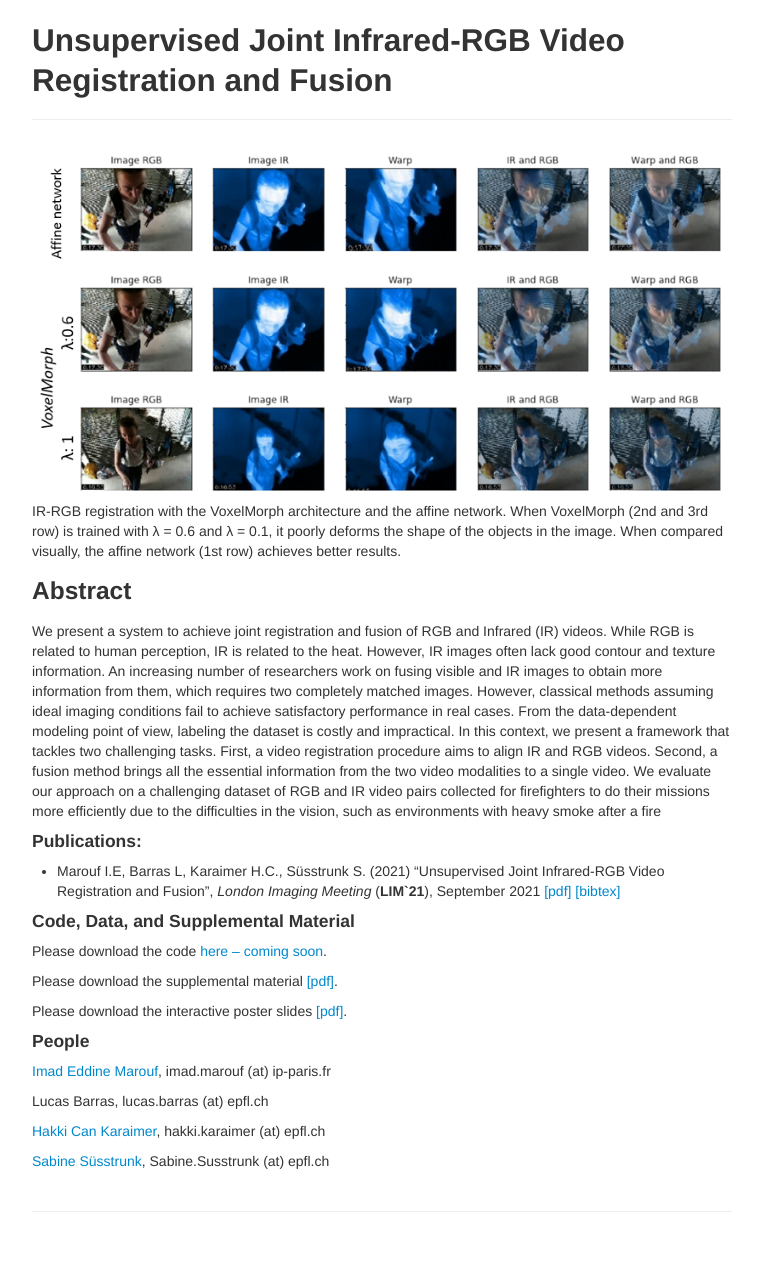
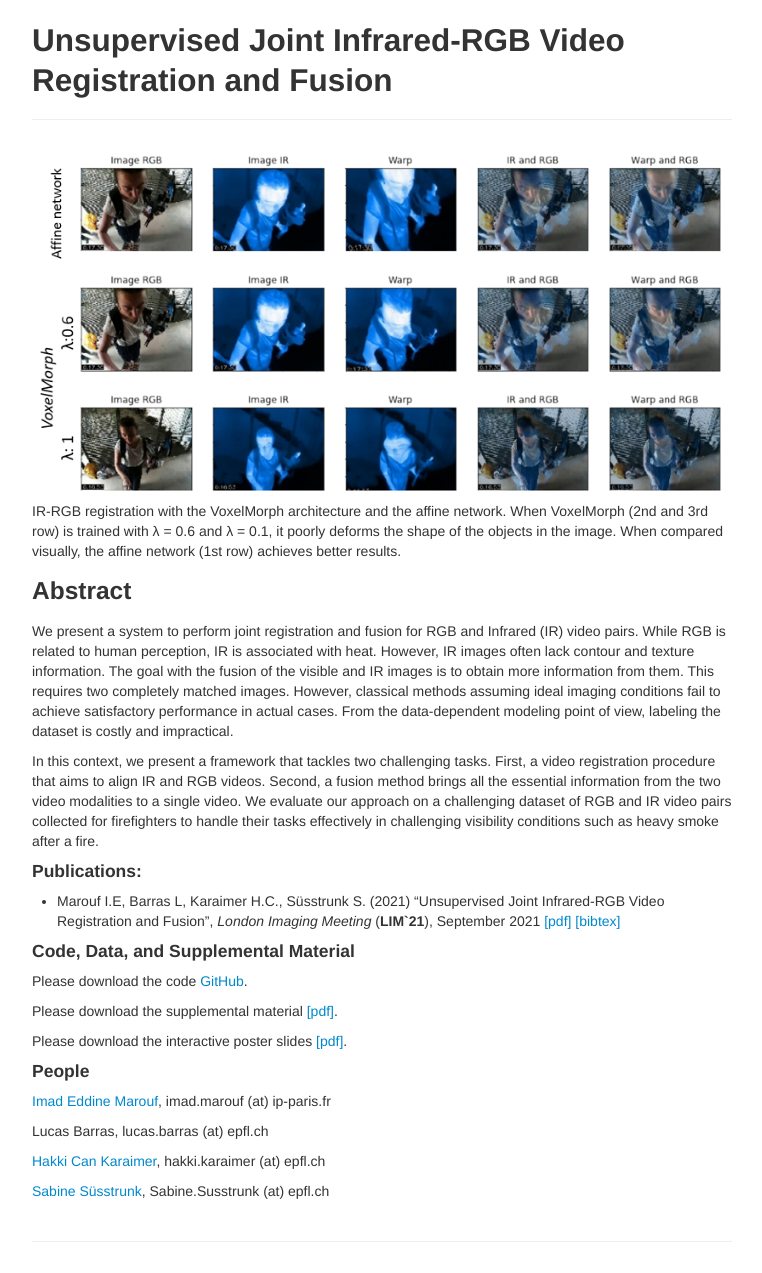
Before and after one commit to IemProg/color-pattern, a Jekyll site: the page built from index.md, in a window 1280 px wide. Shown: the whole page, without its empty margins (258-1020 px from the left). Built offline with Jekyll 4.4.1, drawn with Linux system fonts in a browser that asks for light colours; before the commit the page ends 1243 px from its top, so only the background shows below that.

Commit message:
Update files

```diff
--- a/index.md
+++ b/index.md
@@ -13,26 +13,30 @@ achieves better results.
 
 
 ### Abstract ###
-We present a system to achieve joint registration and fusion
-of RGB and Infrared (IR) videos. While RGB is related to human perception, IR is related to the heat. However, IR images
-often lack good contour and texture information. An increasing number of researchers work on fusing visible and IR images
-to obtain more information from them, which requires two completely matched images. However, classical methods assuming
-ideal imaging conditions fail to achieve satisfactory performance
-in real cases. From the data-dependent modeling point of view,
-labeling the dataset is costly and impractical.
+We present a system to perform joint registration and fusion
+for RGB and Infrared (IR) video pairs. While RGB is related to
+human perception, IR is associated with heat. However, IR images often lack contour and texture information. The goal with
+the fusion of the visible and IR images is to obtain more information from them. This requires two completely matched images.
+However, classical methods assuming ideal imaging conditions
+fail to achieve satisfactory performance in actual cases. From
+the data-dependent modeling point of view, labeling the dataset
+is costly and impractical.
+
+
 In this context, we present a framework that tackles two
-challenging tasks. First, a video registration procedure aims to
-align IR and RGB videos. Second, a fusion method brings all
+challenging tasks. First, a video registration procedure that aims
+to align IR and RGB videos. Second, a fusion method brings all
 the essential information from the two video modalities to a single video. We evaluate our approach on a challenging dataset of
-RGB and IR video pairs collected for firefighters to do their missions more efficiently due to the difficulties in the vision, such as
-environments with heavy smoke after a fire
+RGB and IR video pairs collected for firefighters to handle their
+tasks effectively in challenging visibility conditions such as heavy
+smoke after a fire.
 
 #### Publications: ####
 * Marouf I.E, Barras L, Karaimer H.C., Süsstrunk S. (2021) "Unsupervised Joint Infrared-RGB Video Registration and Fusion", *London Imaging Meeting* (**LIM`21**), September 2021 [[pdf]](./paper/Joint_Unsupervised_Video_Registration_and_Fusion.pdf) [[bibtex]](./bib/Marouf_Karaimer_LIM21.bib)
 
 #### Code, Data, and Supplemental Material ####
 
-Please download the code [here -- coming soon](https://IemProg.github.io/joint-unsupervised/).
+Please download the code [GitHub](https://github.com/IemProg/joint-unsupervised/).
 
 Please download the supplemental material [[pdf]](./paper/Joint_Unsupervised_Video_Registration_and_Fusion.pdf).
 
```
Also changed, not shown: bib/Marouf_Barras_Karaimer_Susstrunk_LIM21.bib (renamed from bib/Marouf_Karaimer_LIM21.bib).
